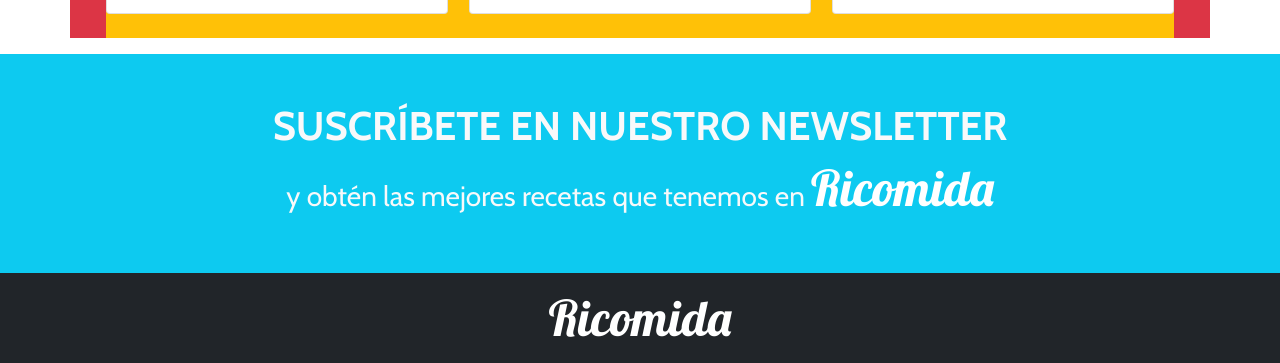
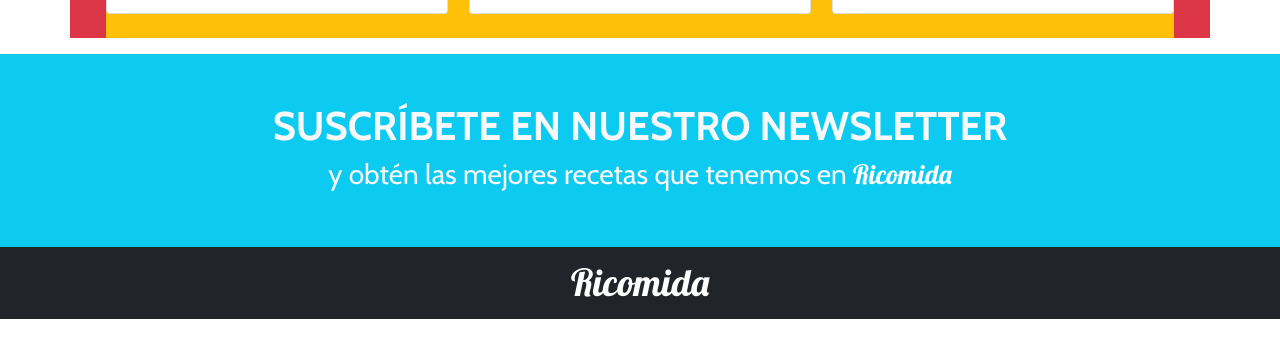
Before and after one commit to danic-bit/webmockup, a plain HTML site: page index.html in a window 1280 px wide. Shown: the part 1850-2213 px from the top of the page. After the commit the page ends 2169 px from the top, so only its background shows below. Drawn offline with nearby package versions, Linux system fonts and the light colour scheme; a script that the page names is missing.

Commit message:
Update style.css

```diff
--- a/assets/css/style.css
+++ b/assets/css/style.css
@@ -1,6 +1,8 @@
 body {
   font-family: "Cabin", sans-serif;
   color: #373A3C;
+  padding: 0;
+  margin: 0;
 }
 
 .nav_titulo {
@@ -20,3 +22,12 @@ body {
 
 
 }
+
+#seccionNegra {
+  font-size: 28pt;
+}
+
+#ricomida {
+  font-family: "Lobster", cursive;
+  color: white;
+  font-size: 20pt;}
```
